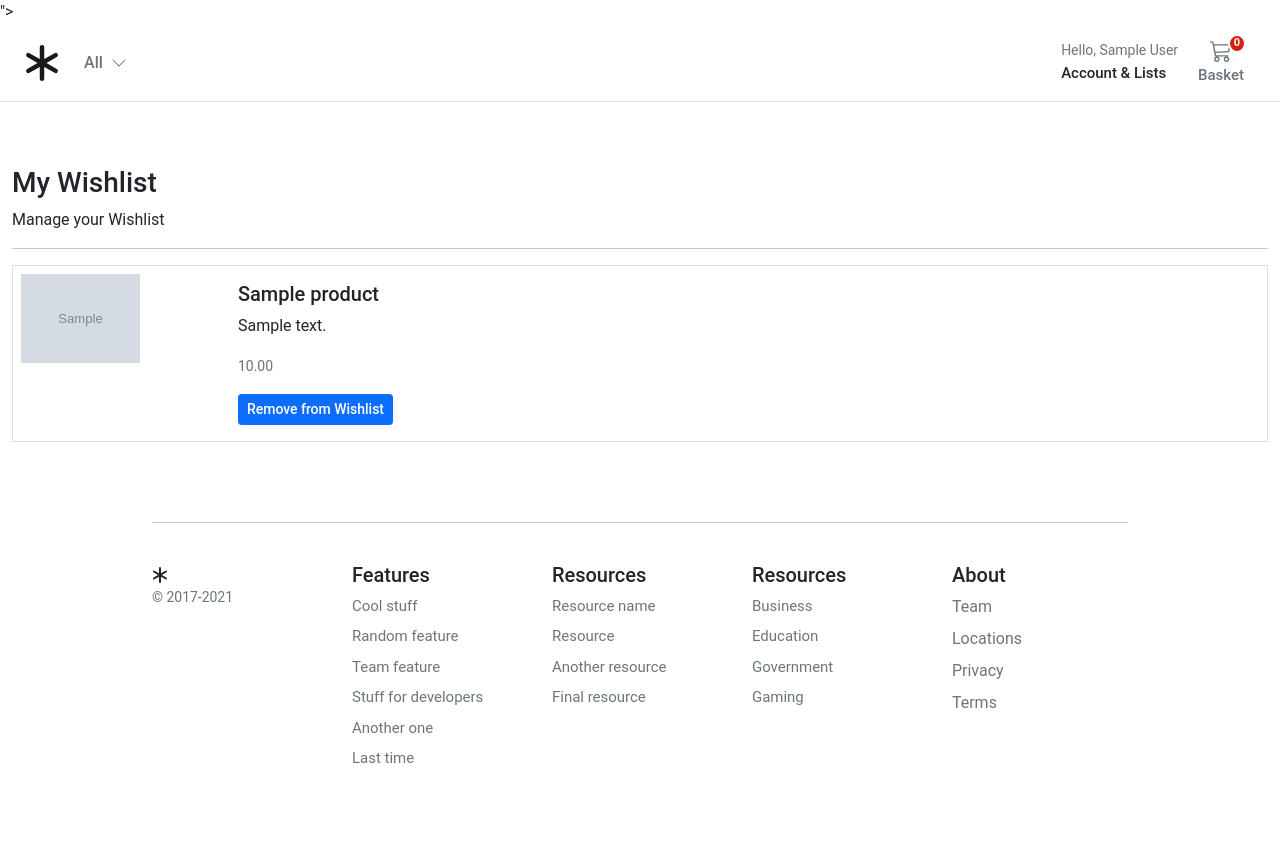
After one commit to murodjon001/Eccomerce_new, a Django app: page /account/wishlist in a window 1280 px wide. The commit adds this page. Run offline with Django 3.2, Linux system fonts and the light colour scheme; a user stored in the database is signed in; tables that the repository leaves empty hold one stand-in row (values such as "Sample post"); grey boxes marked "Sample" are stand-in pictures.

Commit message:
part 7 Wish List

```diff
--- a/account/urls.py
+++ b/account/urls.py
@@ -41,5 +41,10 @@ urlpatterns = [
     path("addresses/edit/<slug:id>/", views.edit_address, name="edit_address"),
     path("addresses/delete/<slug:id>/", views.delete_address, name="delete_address"),
     path("addresses/set_default/<slug:id>/", views.set_default, name="set_default"),
+#   Wish list
+    path('wishlist', views.wishlist, name='wishlist'),
+    path('wishlist/add_to_wishlist/<int:id>', views.add_to_wishlist, name='user_wishlist'),
+
+
 
 ]
--- a/account/views.py
+++ b/account/views.py
@@ -1,13 +1,15 @@
+from django.contrib import messages
 from django.contrib.auth import login, logout
 from django.contrib.auth.decorators import login_required
 from django.contrib.sites.shortcuts import get_current_site
 from django.http import HttpResponse, HttpResponseRedirect
-from django.shortcuts import redirect, render
+from django.shortcuts import redirect, render, get_object_or_404
 from django.template.loader import render_to_string
 from django.utils.encoding import force_bytes, force_str
 from django.utils.http import urlsafe_base64_decode, urlsafe_base64_encode
 from django.urls import reverse
 from orders.views import user_orders
+from store.models import Product
 
 from .forms import RegistrationForm, UserEditForm, UserAddressForm
 from .models import Customer, Address
@@ -142,3 +144,22 @@ def set_default(request, id):
     Address.objects.filter(customer=request.user, default=True).update(default=False)
     Address.objects.filter(pk=id, customer=request.user).update(default=True)
     return redirect("account:addresses")
+
+
+@login_required
+def add_to_wishlist(request, id):
+    product = get_object_or_404(Product, id=id)
+    if product.users_wishlist.filter(id=request.user.id).exists():
+        product.users_wishlist.remove(request.user)
+        messages.success(request, product.title + " has been removed from your WishList")
+    else:
+        product.users_wishlist.add(request.user)
+        messages.success(request, "Added " + product.title + " to your WishList")
+    return HttpResponseRedirect(request.META["HTTP_REFERER"])
+
+
+@login_required
+def wishlist(request):
+    products = Product.objects.filter(users_wishlist=request.user)
+    # print("bu wishlist product obyekti--> ",products)
+    return render(request,'account/dashboard/user_wish_list.html', {'wishlist':products})
--- a/store/models.py
+++ b/store/models.py
@@ -1,4 +1,5 @@
 from django.db import models
+from django.conf import settings
 from django.urls import reverse
 from django.utils.translation import gettext_lazy as _
 from mptt.models import MPTTModel, TreeForeignKey
@@ -110,6 +111,7 @@ class Product(models.Model):
     )
     created_at = models.DateTimeField(_("Created at"), auto_now_add=True, editable=False)
     updated_at = models.DateTimeField(_("Updated at"), auto_now=True)
+    users_wishlist = models.ManyToManyField(settings.AUTH_USER_MODEL, related_name='user_wishlist', blank= True)
 
     class Meta:
         ordering = ("-created_at",)
--- /dev/null
+++ b/templates/account/dashboard/user_wish_list.html
@@ -0,0 +1,42 @@
+{% extends "../sub_base.html" %}
+{% block title %}Users Wish List{% endblock %}
+
+{% block sub_content %}
+<div class="col-12 mx-auto">
+  <h1 class="h3">My Wishlist</h1>
+  <div>Manage your Wishlist</div>
+  <hr />
+
+  {% if wishlist %}
+  {% for product in wishlist  %}
+
+  <div class="card mb-3 rounded-0">
+    <div class="row g-0">
+      <div class="col-md-2">
+        {% for image in product.product_image.all  %}
+          {% if image.is_feature %}
+          <img class="img-fluid d-block p-2" width="135px" src="{{ image.image.url }}"
+            alt="{{ image.image.alt_text }}" />
+          {% endif %}
+        {% endfor %}
+      </div>
+      <div class="col-md-10">
+        <div class="card-body">
+          <h5 class="card-title">{{product.title}}</h5>
+          <p class="card-text">{{product.description}}</p>
+          <p class="card-text"><small class="text-muted">{{product.regular_price}}</small></p>
+          <a type="button" class="btn btn-primary fw500 btn-sm" href="{% url 'account:user_wishlist' product.id %}">Remove from Wishlist</a>
+        </div>
+      </div>
+    </div>
+  </div>
+
+  {% endfor %}
+  {% else %}
+  <p class="card-text">No products have been added to your wishlist yet</p>
+  {% endif %}
+
+
+
+</div>
+{% endblock %}
```
Also changed, not shown: templates/account/dashboard/dashboard.html (+24 -0 lines), templates/store/single.html (+9 -2 lines), store/migrations/0002_product_users_wishlist.py (added).
